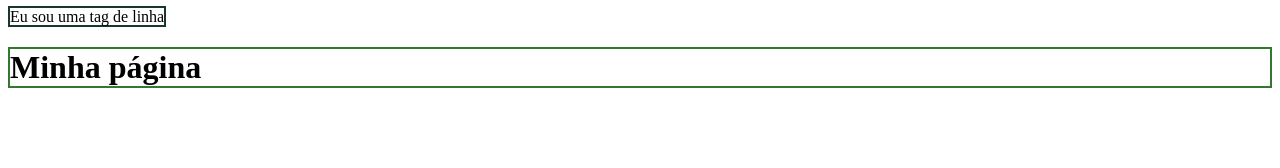
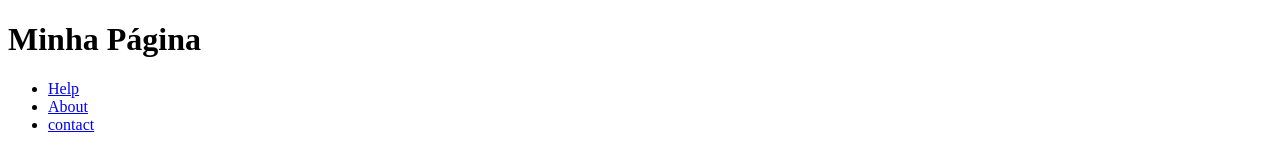
Before and after one commit to raphatatto/Primeiro-projeto-HTML, a plain HTML site: page index.html in a window 1280 px wide. Drawn offline with Linux system fonts and the light colour scheme.

Commit message:
Criando o cabeçalho da página

```diff
--- a/index.html
+++ b/index.html
@@ -7,7 +7,23 @@
     <title>OBA</title>
   </head>
   <body>
-    <span style="border: solid 2px #1b362d">Eu sou uma tag de linha </span>
-    <h1 style="border: solid 2px rgb(49, 121, 49)">Minha página</h1>
+
+    <div id="container">
+
+      <header id="cabecalho">
+        <h1>Minha Página</h1>
+        <nav>
+          <ul>
+            <li><a href="#">Help</a></li>
+            <li><a href="#">About</a></li>
+            <li><a href="#">contact</a></li>
+          </ul>
+        </nav>
+
+      </header>
+
+    </div>
+
   </body>
+
 </html>
```
